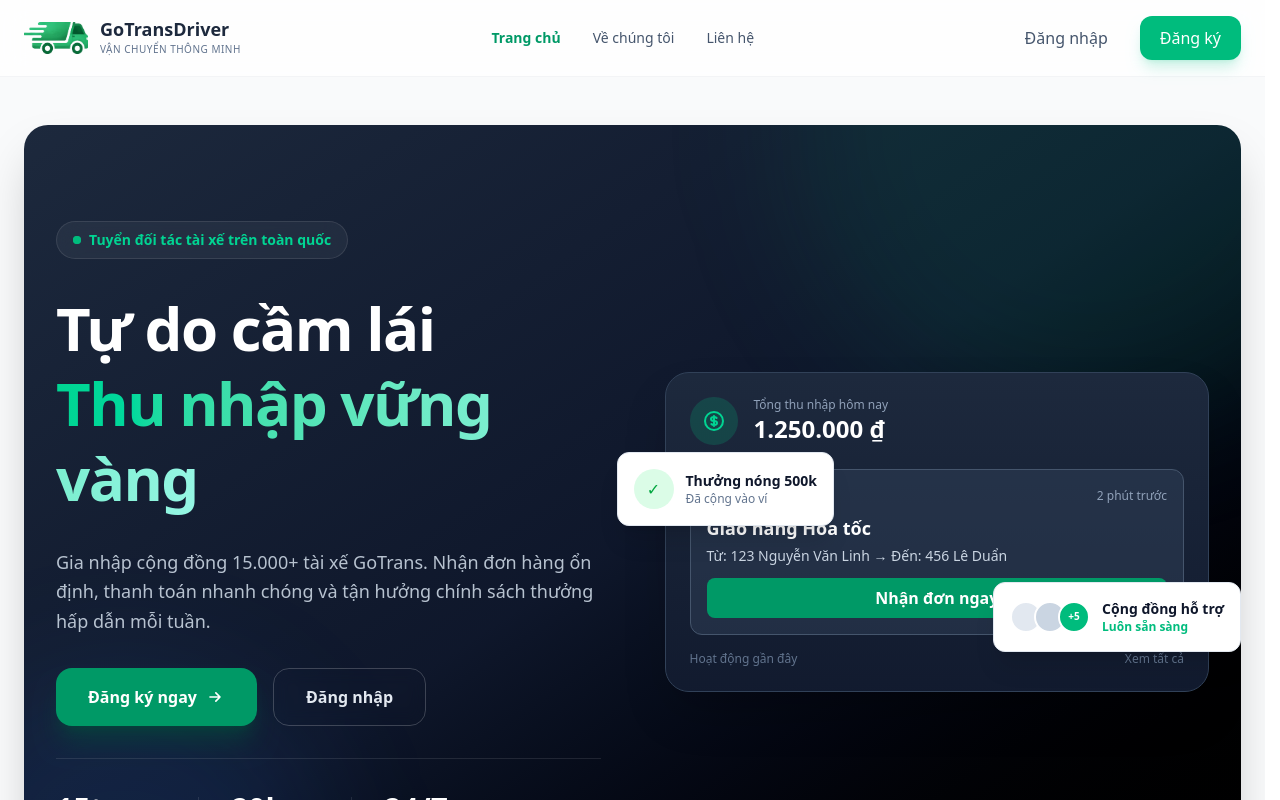
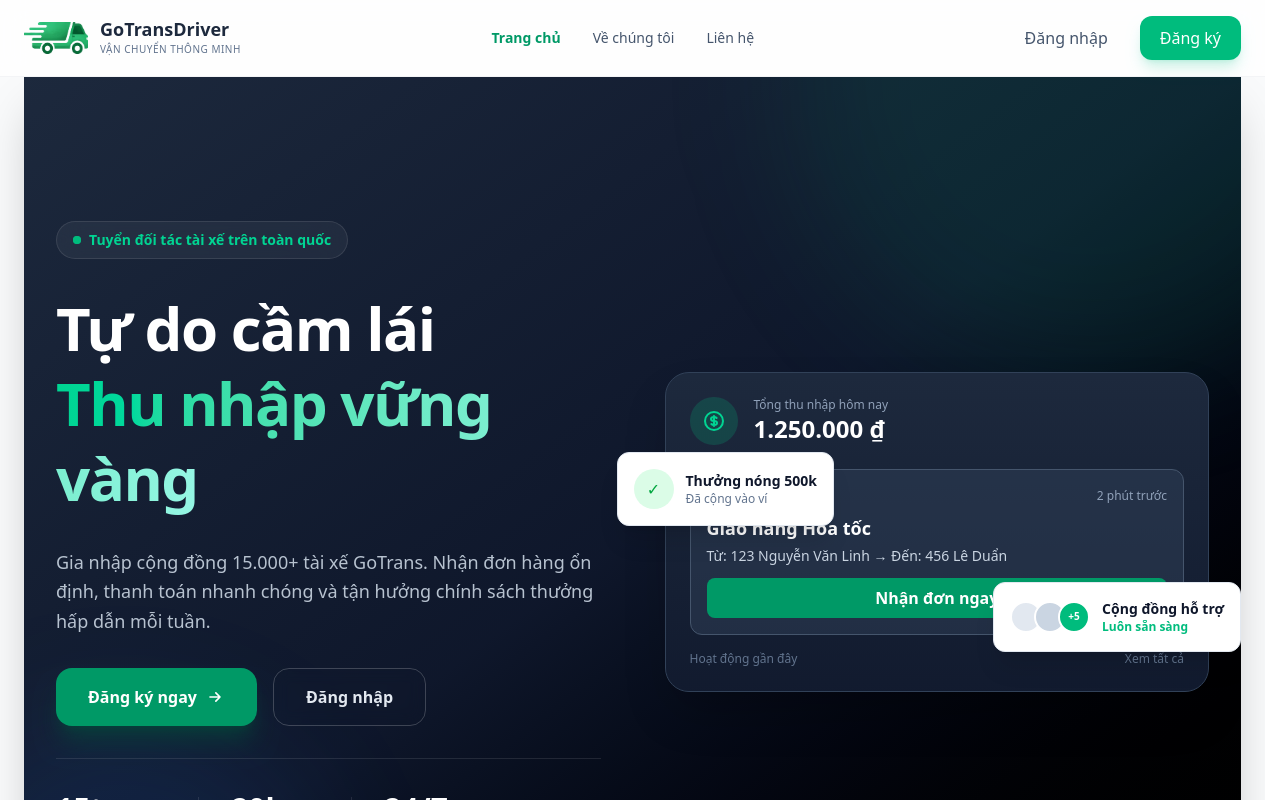
Before and after one commit to dukeWst/GoTrans-Driver, a Vue app: page / in a window 1280 px wide. Shown: the top 800 px of the page. Built offline with nearby package versions, Linux system fonts and the light colour scheme.

Commit message:
Complete project.

```diff
--- a/src/components/TheFooter.vue
+++ b/src/components/TheFooter.vue
@@ -44,7 +44,7 @@
             </li>
             <li class="flex items-center gap-3">
               <Mail />
-              <span>support@gotrans.vn</span>
+              <span>duke.nd.wst@gmail.com</span>
             </li>
           </ul>
         </div>
--- a/src/contact/ContactPage.vue
+++ b/src/contact/ContactPage.vue
@@ -54,7 +54,7 @@
                   </div>
                   <div>
                     <p class="font-bold text-slate-900 text-sm">Email</p>
-                    <p class="text-slate-600 text-sm mt-1">support@gotrans.vn</p>
+                    <p class="text-slate-600 text-sm mt-1">duke.nd.wst@gmail.comn</p>
                   </div>
                 </div>
               </div>
--- a/src/views/Hero.vue
+++ b/src/views/Hero.vue
@@ -1,6 +1,6 @@
 <template>
   <section
-    class="relative overflow-hidden rounded-3xl bg-gradient-to-br from-slate-800 via-slate-900 to-black shadow-2xl text-white"
+    class="relative overflow-hidden rounded-b-4xl py-12 bg-gradient-to-br from-slate-800 via-slate-900 to-black shadow-2xl text-white"
   >
     <!-- Background Effects -->
     <div
--- a/src/views/HomeView.vue
+++ b/src/views/HomeView.vue
@@ -2,7 +2,7 @@
   <div class="min-h-screen flex flex-col bg-gray-50 text-slate-800">
     <TheNavbar />
 
-    <main class="flex-1 container mx-auto px-6 py-12 space-y-20">
+    <main class="flex-1 container mx-auto px-6 space-y-20">
       <Hero />
       <div class="">
         <Features />
```
